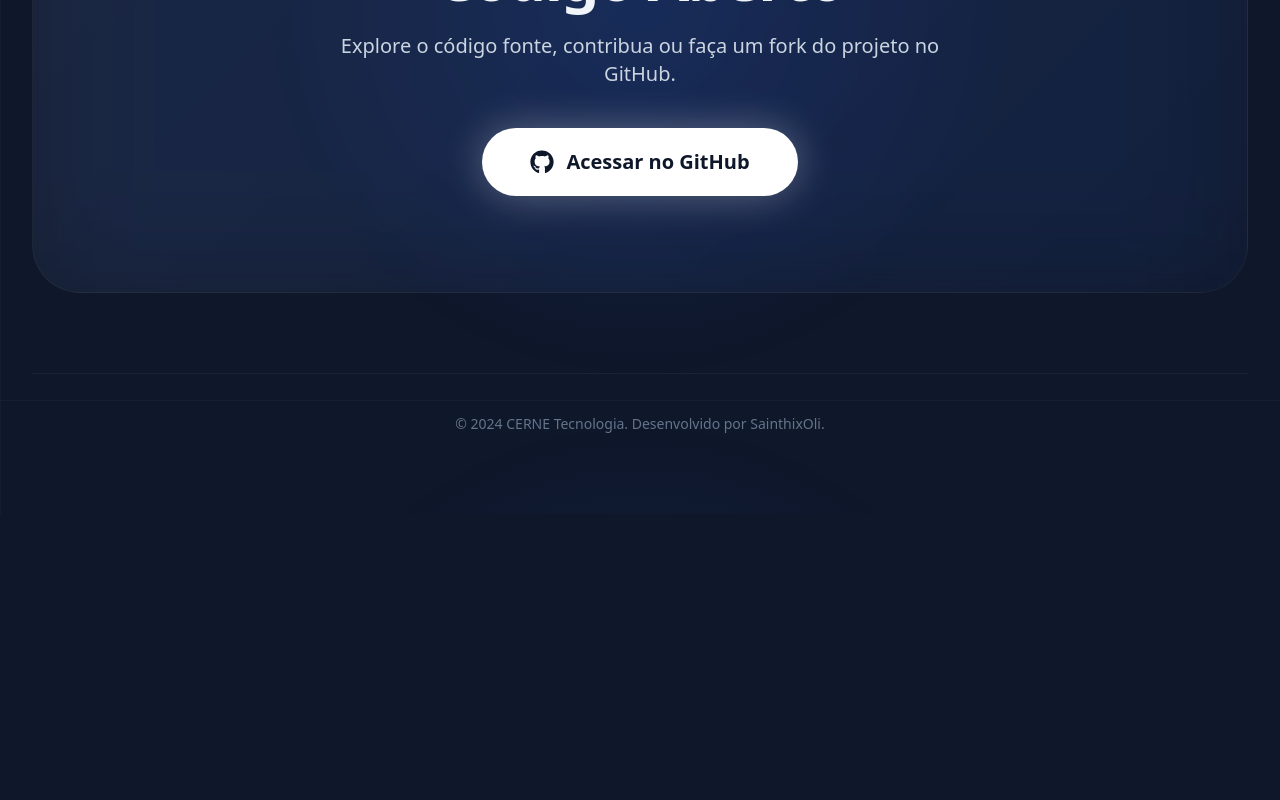
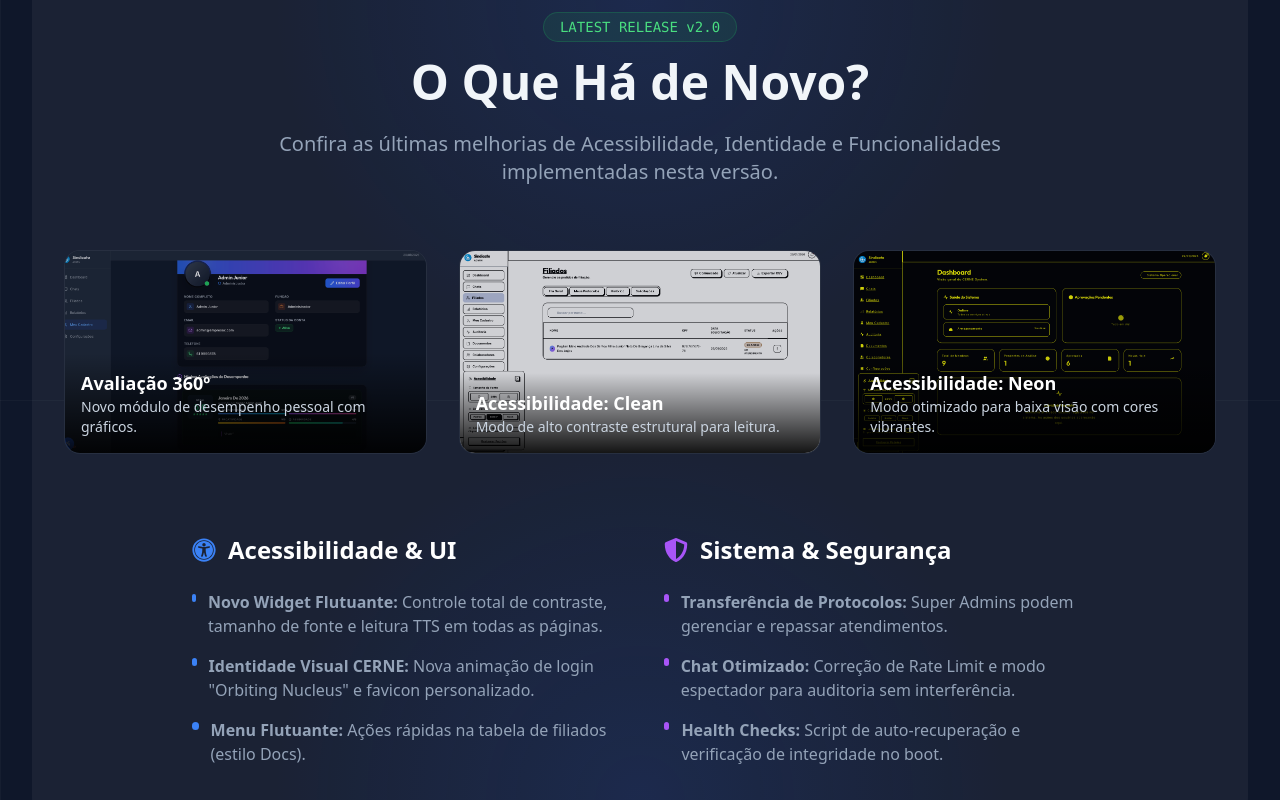
Before and after one commit to SainthixOli/cerne, a React (Vite) app in the folder landing-page/: page / in a window 1280 px wide. Shown: the part 7600-8400 px from the top of the page. Before the commit the page ends 8114 px from the top, so only its background shows below. Built offline with nearby package versions, Linux system fonts and the light colour scheme.

Commit message:
fix(landing): Corrigindo erro de sintaxe (tag duplicada) para Deploy Vercel

```diff
--- a/landing-page/src/App.jsx
+++ b/landing-page/src/App.jsx
@@ -477,6 +477,92 @@ function App() {
           </div>
         </section>
 
+
+
+        {/* NOVAS ATUALIZAÇÕES - VERCEL RELEASE */}
+        <section className="py-20 border-t border-white/5 bg-white/5 rounded-[3rem] my-20 px-6">
+          <div className="text-center mb-16">
+            <motion.div
+              initial={{ opacity: 0, scale: 0.9 }}
+              whileInView={{ opacity: 1, scale: 1 }}
+              transition={{ duration: 0.5 }}
+              className="inline-block px-4 py-1 rounded-full bg-green-500/10 border border-green-500/20 text-green-400 text-sm font-mono mb-4"
+            >
+              LATEST RELEASE v2.0
+            </motion.div>
+            <h2 className="text-4xl md:text-5xl font-bold mb-6">O Que Há de Novo?</h2>
+            <p className="text-xl text-slate-400 max-w-3xl mx-auto">
+              Confira as últimas melhorias de Acessibilidade, Identidade e Funcionalidades implementadas nesta versão.
+            </p>
+          </div>
+
+          {/* GALERIA DE NOVIDADES */}
+          <div className="grid md:grid-cols-3 gap-8 max-w-6xl mx-auto mb-20">
+            {[
+              { img: avaliacaoImg, title: "Avaliação 360º", desc: "Novo módulo de desempenho pessoal com gráficos." },
+              { img: modoCleanImg, title: "Acessibilidade: Clean", desc: "Modo de alto contraste estrutural para leitura." },
+              { img: modoNeonImg, title: "Acessibilidade: Neon", desc: "Modo otimizado para baixa visão com cores vibrantes." }
+            ].map((item, index) => (
+              <motion.div
+                key={index}
+                initial={{ opacity: 0, y: 20 }}
+                whileInView={{ opacity: 1, y: 0 }}
+                transition={{ delay: index * 0.2 }}
+                className="group relative rounded-2xl overflow-hidden border border-white/10 aspect-video bg-slate-900"
+              >
+                <img src={item.img} alt={item.title} className="w-full h-full object-cover opacity-80 group-hover:opacity-100 transition duration-500 group-hover:scale-105" />
+                <div className="absolute inset-x-0 bottom-0 p-4 bg-gradient-to-t from-black/90 to-transparent">
+                  <h4 className="font-bold text-white text-lg">{item.title}</h4>
+                  <p className="text-sm text-slate-300">{item.desc}</p>
+                </div>
+              </motion.div>
+            ))}
+          </div>
+
+          {/* LISTA DE MUDANÇAS (CHANGELOG) */}
+          <div className="max-w-4xl mx-auto grid md:grid-cols-2 gap-12 text-left">
+            <div>
+              <h3 className="text-2xl font-bold text-white mb-6 flex items-center gap-3">
+                <FaUniversalAccess className="text-blue-500" /> Acessibilidade & UI
+              </h3>
+              <ul className="space-y-4 text-slate-400">
+                <li className="flex items-start gap-3">
+                  <span className="mt-1 w-2 h-2 rounded-full bg-blue-500"></span>
+                  <span><strong>Novo Widget Flutuante:</strong> Controle total de contraste, tamanho de fonte e leitura TTS em todas as páginas.</span>
+                </li>
+                <li className="flex items-start gap-3">
+                  <span className="mt-1 w-2 h-2 rounded-full bg-blue-500"></span>
+                  <span><strong>Identidade Visual CERNE:</strong> Nova animação de login "Orbiting Nucleus" e favicon personalizado.</span>
+                </li>
+                <li className="flex items-start gap-3">
+                  <span className="mt-1 w-2 h-2 rounded-full bg-blue-500"></span>
+                  <span><strong>Menu Flutuante:</strong> Ações rápidas na tabela de filiados (estilo Docs).</span>
+                </li>
+              </ul>
+            </div>
+
+            <div>
+              <h3 className="text-2xl font-bold text-white mb-6 flex items-center gap-3">
+                <FaShieldAlt className="text-purple-500" /> Sistema & Segurança
+              </h3>
+              <ul className="space-y-4 text-slate-400">
+                <li className="flex items-start gap-3">
+                  <span className="mt-1 w-2 h-2 rounded-full bg-purple-500"></span>
+                  <span><strong>Transferência de Protocolos:</strong> Super Admins podem gerenciar e repassar atendimentos.</span>
+                </li>
+                <li className="flex items-start gap-3">
+                  <span className="mt-1 w-2 h-2 rounded-full bg-purple-500"></span>
+                  <span><strong>Chat Otimizado:</strong> Correção de Rate Limit e modo espectador para auditoria sem interferência.</span>
+                </li>
+                <li className="flex items-start gap-3">
+                  <span className="mt-1 w-2 h-2 rounded-full bg-purple-500"></span>
+                  <span><strong>Health Checks:</strong> Script de auto-recuperação e verificação de integridade no boot.</span>
+                </li>
+              </ul>
+            </div>
+          </div>
+        </section>
+
         {/* CHAMADA PARA AÇÃO FINAL (CTA) */}
         <section className="text-center py-24 px-6 rounded-[3rem] relative overflow-hidden glass-card border border-blue-500/30">
           <div className="absolute inset-0 bg-blue-600/10 blur-3xl"></div>
@@ -501,7 +587,7 @@ function App() {
         </footer>
 
       </div>
-    </div>
+    </div >
   );
 }
 
```
